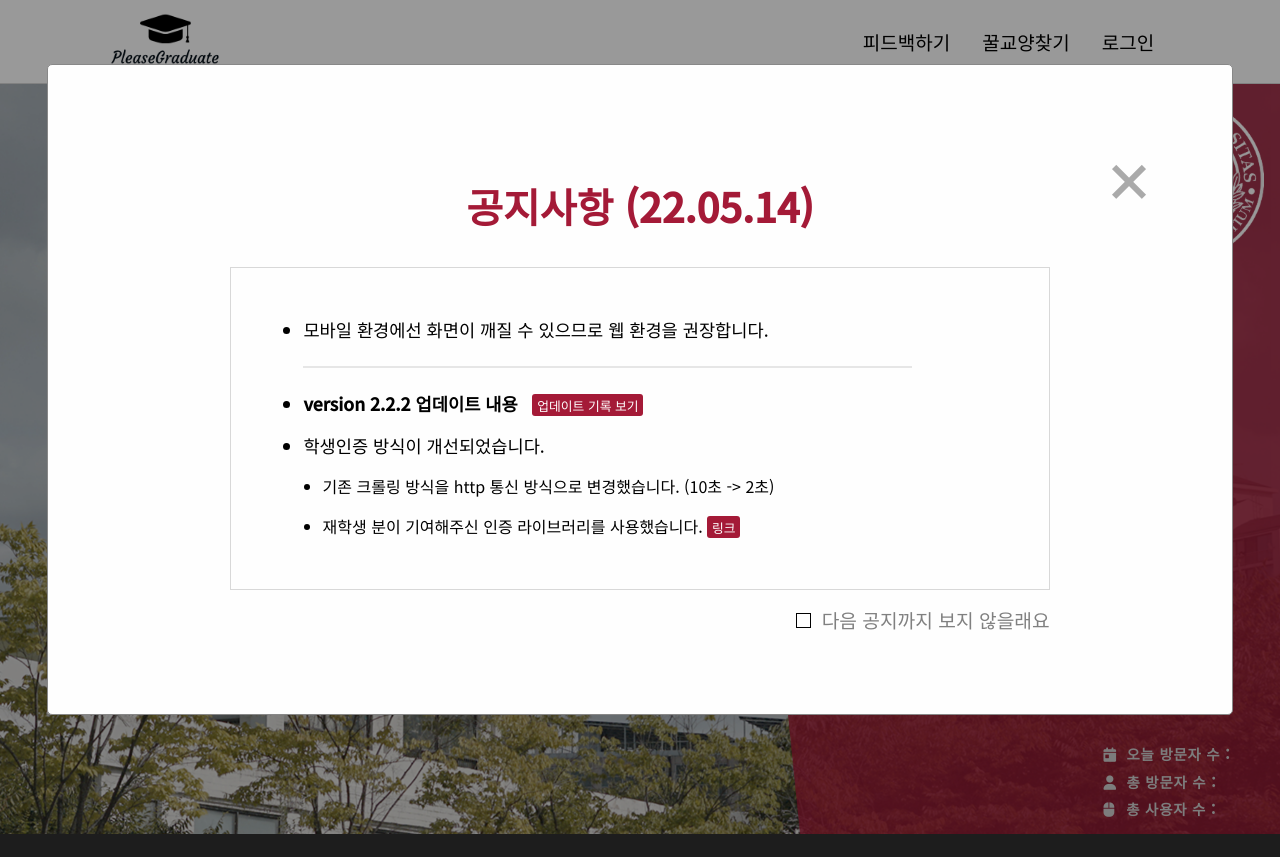
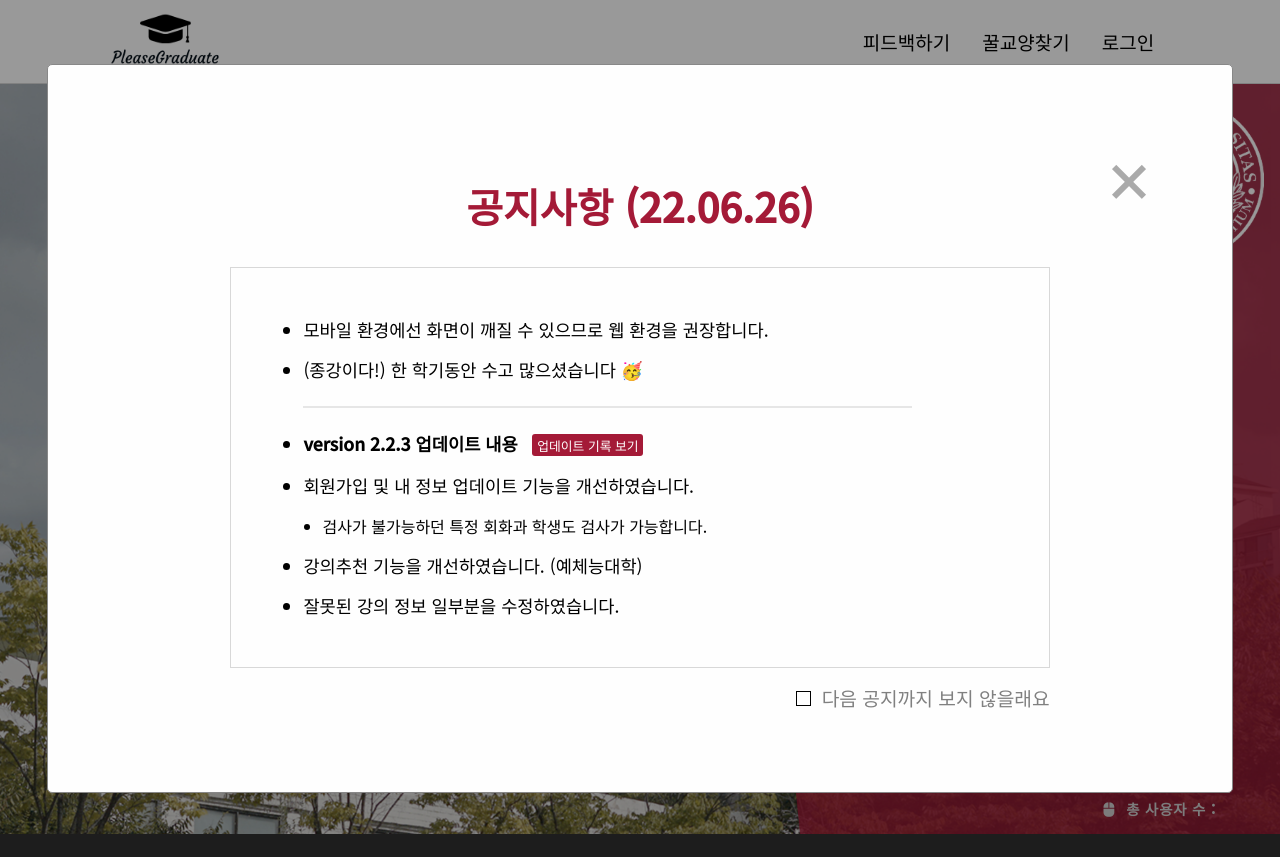
Before and after one commit to hanjo8813/PleaseGraduate, a Django app: template app/templates/head.html in a window 1280 px wide. Run offline with Django 3.2, Linux system fonts and the light colour scheme; the template is opened without the code that fills it, so the values that code supplies are empty; some libraries are stand-ins or nearby versions.

Commit message:
docs: 버전수정 2.2.2 -> 2.2.3 (#77)

```diff
--- a/app/templates/head.html
+++ b/app/templates/head.html
@@ -43,23 +43,28 @@
         <span id='dd' class="close" style="font-size:3rem;">&times;</span>
         <div class='popup_content'>
             <div class='popup_title'>
-                공지사항 (22.05.14)
+                공지사항 (22.06.26)
             </div>
             <div class='popup_box'>
                 <ul>
                     <li>모바일 환경에선 화면이 깨질 수 있으므로 웹 환경을 권장합니다.</li>
+                    <li>(종강이다!) 한 학기동안 수고 많으셨습니다 🥳</li>
                     <hr style='border: 0.001px solid rgb(230, 230, 230); margin:1rem 0 1rem 0; width:85%'>
                     <li>
-                        <b>version 2.2.2 업데이트 내용</b>&nbsp;&nbsp;
+                        <b>version 2.2.3 업데이트 내용</b>&nbsp;&nbsp;
                         <a class="link_site" target="_blank" href="https://github.com/hanjo8813/PleaseGraduate/blob/master/dev_record.md">업데이트 기록 보기</a>
                     </li>
-                    <li>학생인증 방식이 개선되었습니다.</li>
+                    <li>회원가입 및 내 정보 업데이트 기능을 개선하였습니다.</li>
                     <li style="margin-left:1.2rem; font-size:1rem;">
-                        기존 크롤링 방식을 http 통신 방식으로 변경했습니다. (10초 -> 2초)
+                        검사가 불가능하던 특정 회화과 학생도 검사가 가능합니다.
                     </li>
-                    <li style="margin-left:1.2rem; font-size:1rem;">
-                        재학생 분이 기여해주신 인증 라이브러리를 사용했습니다. <a class="link_site"  target="_blank" href="https://github.com/iml1111/sejong-univ-auth">링크</a>
+                    <li>
+                        강의추천 기능을 개선하였습니다. (예체능대학)
                     </li>
+                    <li>
+                        잘못된 강의 정보 일부분을 수정하였습니다.
+                    </li>
+
                 </ul>
             </div>
             <div class="popup_check">
@@ -107,7 +112,7 @@
     */
 
     // 쿠키 여부에 따라 모달창 렌더링
-    var unlook_cookie = document.cookie.match('(^|;) ?' + 'is_unlook_0514' + '=([^;]*)(;|$)');
+    var unlook_cookie = document.cookie.match('(^|;) ?' + 'is_unlook_0626' + '=([^;]*)(;|$)');
     if (unlook_cookie == null) {
         document.getElementById('myModal').style.display = 'block';
     }
@@ -121,7 +126,7 @@
             if (chk.checked) {
                 var date = new Date();
                 date.setTime(date.getTime() + 60 * 24 * 60 * 60 * 1000);
-                document.cookie = 'is_unlook_0514' + '=' + 'unlook' + ';expires=' + date.toUTCString() + ';path=/';
+                document.cookie = 'is_unlook_0626' + '=' + 'unlook' + ';expires=' + date.toUTCString() + ';path=/';
             }
         }
     }
--- a/app/templates/login.html
+++ b/app/templates/login.html
@@ -9,7 +9,7 @@
             <i class="fas fa-graduation-cap"></i>
         </div>
         <div class="big_title">Please Graduate에 오신걸 환영합니다</div>
-        <div class="small_title">version 2.2.2</div>
+        <div class="small_title">version 2.2.3</div>
     </div>
 </div>
 
```
Also changed, not shown: dev_record.md (+10 -0 lines).
